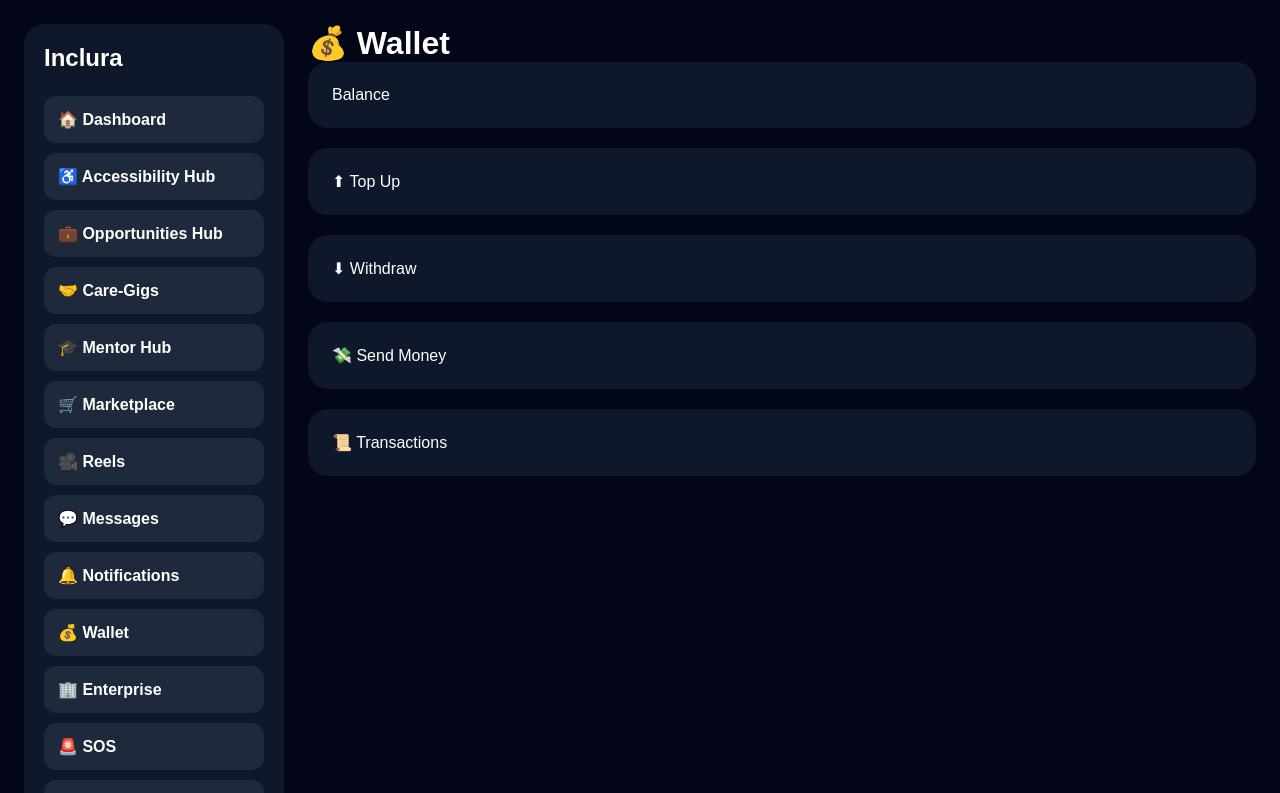
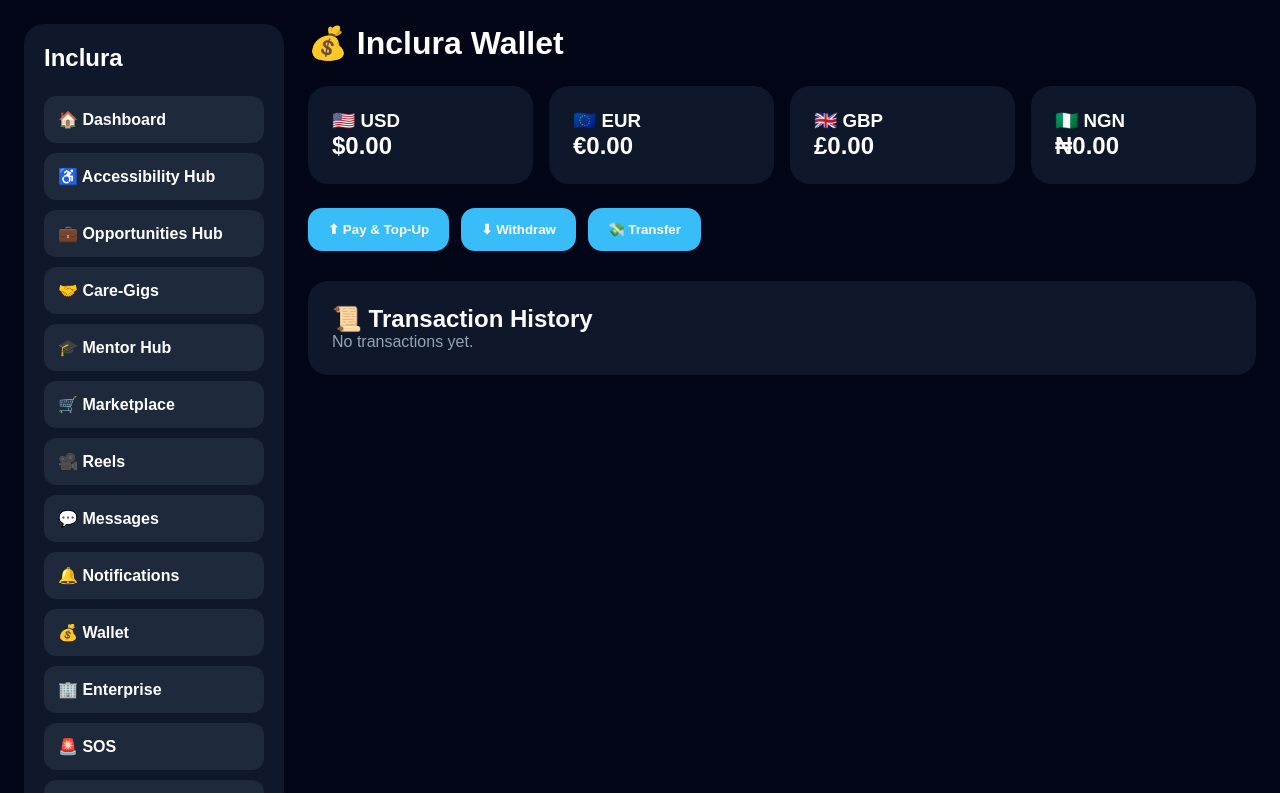
Before and after one commit to inclurah-png/inclura-web, a React (Vite) app: page /wallet in a window 1280 px wide. Shown: the top 793 px of the page. Built offline with nearby package versions, Linux system fonts and the light colour scheme; no server answers; sample sign-in values are in the browser's storage.

Commit message:
Update Wallet.jsx
Fix

```diff
--- a/src/pages/Wallet.jsx
+++ b/src/pages/Wallet.jsx
@@ -3,26 +3,107 @@ import DashboardLayout from "../components/DashboardLayout";
 function Wallet() {
 return (
 <DashboardLayout>
-      <div style={page}>
-        <h1>💰 Wallet</h1>
+<div
+style={{
+color: "white",
+}}
+>
+<h1
+style={{
+marginBottom: "24px",
+}}
+>
+💰 Inclura Wallet
+</h1>
 
-        <div style={card}>Balance</div>
-        <div style={card}>⬆ Top Up</div>
-        <div style={card}>⬇ Withdraw</div>
-        <div style={card}>💸 Send Money</div>
-        <div style={card}>📜 Transactions</div>
+    <div
+      style={{
+        display: "grid",
+        gridTemplateColumns:
+          "repeat(auto-fit,minmax(220px,1fr))",
+        gap: "16px",
+        marginBottom: "24px",
+      }}
+    >
+      <div style={walletCard}>
+        <h3>🇺🇸 USD</h3>
+        <h2>$0.00</h2>
+      </div>
+
+      <div style={walletCard}>
+        <h3>🇪🇺 EUR</h3>
+        <h2>€0.00</h2>
+      </div>
+
+      <div style={walletCard}>
+        <h3>🇬🇧 GBP</h3>
+        <h2>£0.00</h2>
+      </div>
+
+      <div style={walletCard}>
+        <h3>🇳🇬 NGN</h3>
+        <h2>₦0.00</h2>
+      </div>
+    </div>
+
+    <div
+      style={{
+        display: "flex",
+        gap: "12px",
+        flexWrap: "wrap",
+        marginBottom: "30px",
+      }}
+    >
+      <button style={actionBtn}>
+        ⬆ Pay & Top-Up
+      </button>
+
+      <button style={actionBtn}>
+        ⬇ Withdraw
+      </button>
+
+      <button style={actionBtn}>
+        💸 Transfer
+      </button>
+    </div>
+
+    <div
+      style={{
+        background: "#0f172a",
+        padding: "24px",
+        borderRadius: "20px",
+      }}
+    >
+      <h2>📜 Transaction History</h2>
+
+      <p
+        style={{
+          color: "#94a3b8",
+        }}
+      >
+        No transactions yet.
+      </p>
+    </div>
   </div>
 </DashboardLayout>
+
 );
 }
 
-const page = { color: "white" };
-
-const card = {
+const walletCard = {
 background: "#0f172a",
 padding: "24px",
 borderRadius: "20px",
-  marginBottom: "20px",
+};
+
+const actionBtn = {
+background: "#38bdf8",
+color: "white",
+border: "none",
+padding: "14px 20px",
+borderRadius: "14px",
+cursor: "pointer",
+fontWeight: "700",
 };
 
 export default Wallet;
```
Lines whose indentation alone changed are shown as unchanged.
